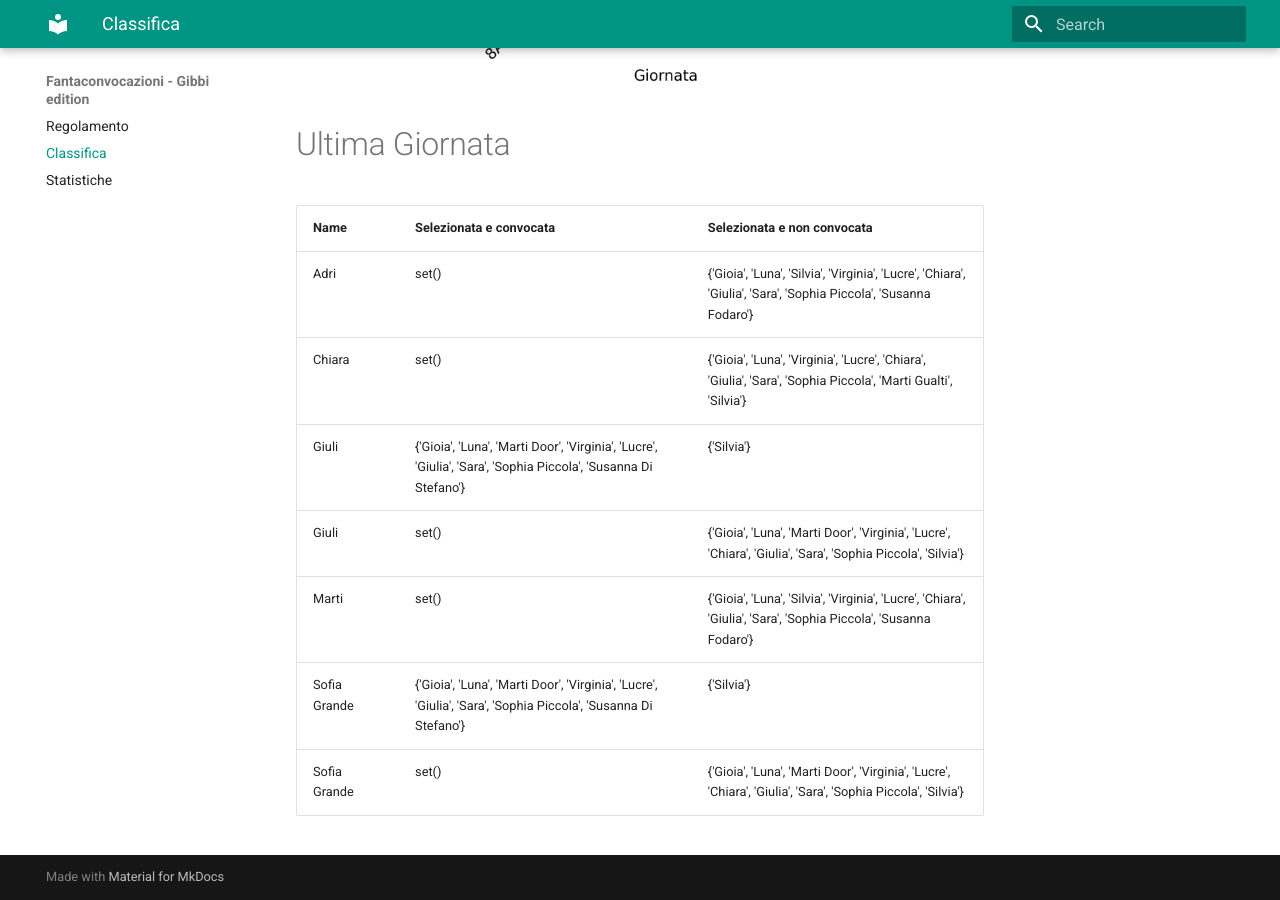
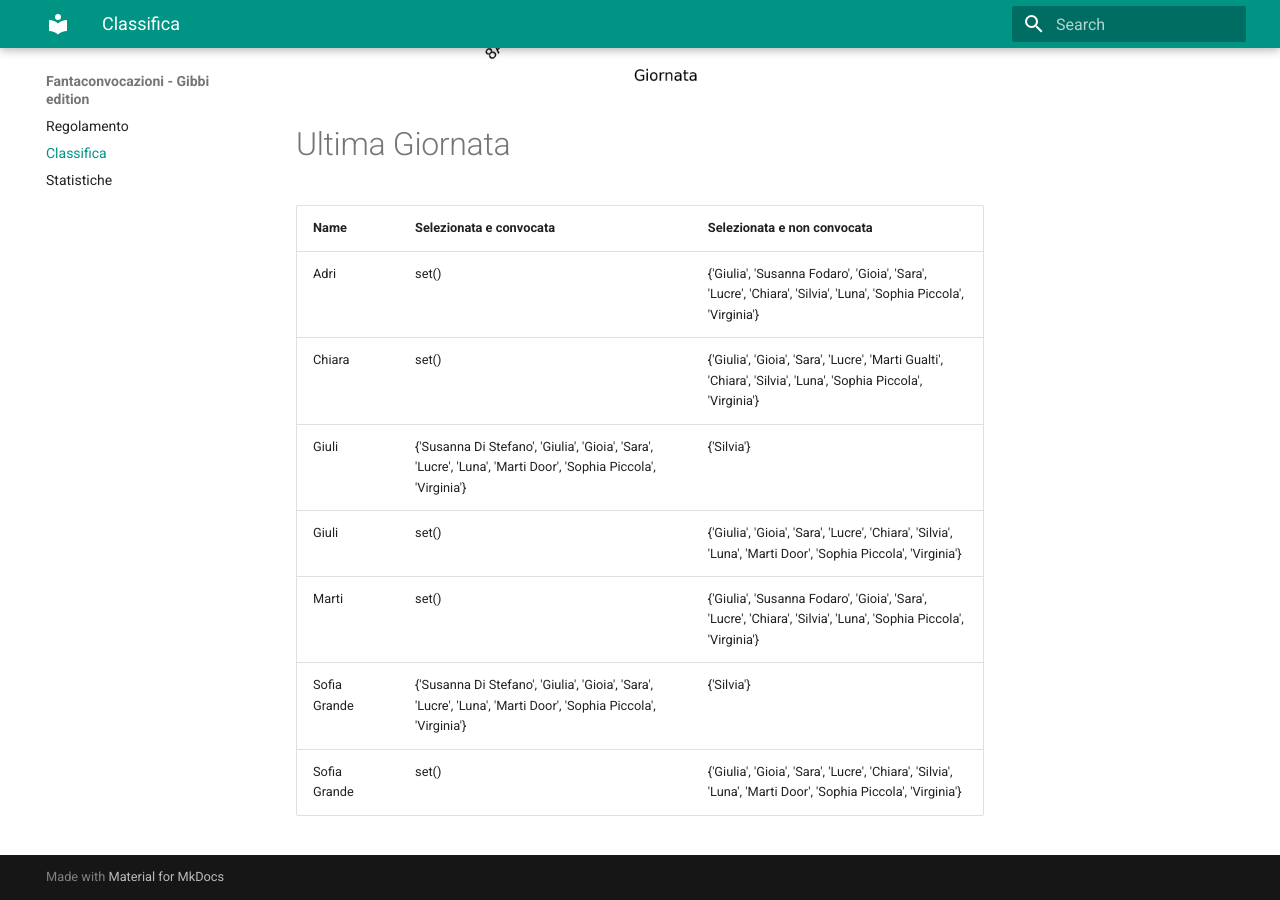
Before and after one commit to martinig94/fantagibbi, an MkDocs documentation site: the page built from docs/Classifica.md, in a window 1280 px wide and 900 px high, scrolled down 1024 px. Built offline with MkDocs 1.6.1 and Material for MkDocs 9.7.7, drawn with Linux system fonts in a browser that asks for light colours.

Commit message:
Auto-update from main.py

```diff
--- a/docs/Classifica.md
+++ b/docs/Classifica.md
@@ -18,11 +18,11 @@
 <!-- START_TABLE CORRECT -->
 | Name         | Selezionata e convocata                                                                                        | Selezionata e non convocata                                                                                      |
 |:-------------|:---------------------------------------------------------------------------------------------------------------|:-----------------------------------------------------------------------------------------------------------------|
-| Adri         | set()                                                                                                          | {'Gioia', 'Luna', 'Silvia', 'Virginia', 'Lucre', 'Chiara', 'Giulia', 'Sara', 'Sophia Piccola', 'Susanna Fodaro'} |
-| Chiara       | set()                                                                                                          | {'Gioia', 'Luna', 'Virginia', 'Lucre', 'Chiara', 'Giulia', 'Sara', 'Sophia Piccola', 'Marti Gualti', 'Silvia'}   |
-| Giuli        | {'Gioia', 'Luna', 'Marti Door', 'Virginia', 'Lucre', 'Giulia', 'Sara', 'Sophia Piccola', 'Susanna Di Stefano'} | {'Silvia'}                                                                                                       |
-| Giuli        | set()                                                                                                          | {'Gioia', 'Luna', 'Marti Door', 'Virginia', 'Lucre', 'Chiara', 'Giulia', 'Sara', 'Sophia Piccola', 'Silvia'}     |
-| Marti        | set()                                                                                                          | {'Gioia', 'Luna', 'Silvia', 'Virginia', 'Lucre', 'Chiara', 'Giulia', 'Sara', 'Sophia Piccola', 'Susanna Fodaro'} |
-| Sofia Grande | {'Gioia', 'Luna', 'Marti Door', 'Virginia', 'Lucre', 'Giulia', 'Sara', 'Sophia Piccola', 'Susanna Di Stefano'} | {'Silvia'}                                                                                                       |
-| Sofia Grande | set()                                                                                                          | {'Gioia', 'Luna', 'Marti Door', 'Virginia', 'Lucre', 'Chiara', 'Giulia', 'Sara', 'Sophia Piccola', 'Silvia'}     |
+| Adri         | set()                                                                                                          | {'Giulia', 'Susanna Fodaro', 'Gioia', 'Sara', 'Lucre', 'Chiara', 'Silvia', 'Luna', 'Sophia Piccola', 'Virginia'} |
+| Chiara       | set()                                                                                                          | {'Giulia', 'Gioia', 'Sara', 'Lucre', 'Marti Gualti', 'Chiara', 'Silvia', 'Luna', 'Sophia Piccola', 'Virginia'}   |
+| Giuli        | {'Susanna Di Stefano', 'Giulia', 'Gioia', 'Sara', 'Lucre', 'Luna', 'Marti Door', 'Sophia Piccola', 'Virginia'} | {'Silvia'}                                                                                                       |
+| Giuli        | set()                                                                                                          | {'Giulia', 'Gioia', 'Sara', 'Lucre', 'Chiara', 'Silvia', 'Luna', 'Marti Door', 'Sophia Piccola', 'Virginia'}     |
+| Marti        | set()                                                                                                          | {'Giulia', 'Susanna Fodaro', 'Gioia', 'Sara', 'Lucre', 'Chiara', 'Silvia', 'Luna', 'Sophia Piccola', 'Virginia'} |
+| Sofia Grande | {'Susanna Di Stefano', 'Giulia', 'Gioia', 'Sara', 'Lucre', 'Luna', 'Marti Door', 'Sophia Piccola', 'Virginia'} | {'Silvia'}                                                                                                       |
+| Sofia Grande | set()                                                                                                          | {'Giulia', 'Gioia', 'Sara', 'Lucre', 'Chiara', 'Silvia', 'Luna', 'Marti Door', 'Sophia Piccola', 'Virginia'}     |
 <!-- END_TABLE CORRECT -->
```
